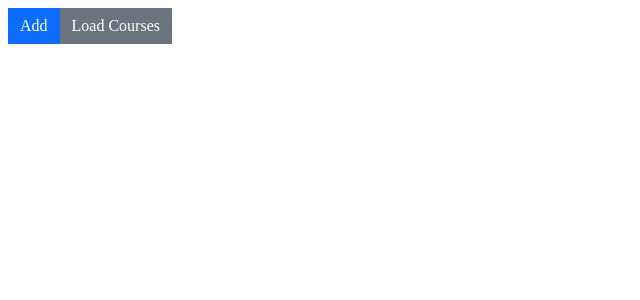
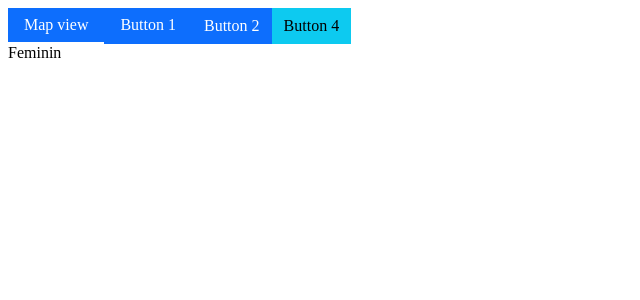
Before and after one commit to Mouhamet99/LetsAngular, an Angular app: page / in a window 1280 px wide. Shown: the top 300 px of the page, without its empty margins (0-640 px from the left). Built offline with nearby package versions, Linux system fonts and the light colour scheme.

Commit message:
ngClass directive to add or delete css classe on a HTML element

```diff
--- a/src/app/app.component.html
+++ b/src/app/app.component.html
@@ -1,19 +1,16 @@
-<!-- <ul class="nav nav-pills">
-  <li class="nav-item"><a class="nav-link"  [class.active]="viewMode == 'map'" (click)="viewMode = 'map'">Map view</a></li>
-  <li class="nav-item" ><a class="nav-link" [class.active]="viewMode == 'list'" (click)="viewMode = 'list'">List view</a></li>
+<ul class="nav nav-pills">
+  <li class="nav-item">
+    <!-- class binding -->
+    <a class="nav-link" [class.active]="viewMode == 'map'" (click)="viewMode = 'map'">Map view</a>
+  </li>
+    <!-- ngClass property binding -->
+    <a class="nav-link" [ngClass]="{'active': viewMode == 'map','btn-danger': viewMode == 'map'}" (click)="viewMode = 'map'">Button 1</a>
+    <a [ngClass]="'btn btn-primary'" (click)="viewMode = 'list'">Button 2</a>
+    <a [ngClass]="['btn', 'btn-info']" (click)="viewMode = 'list'">Button 4</a>
 </ul>
 
-<div [ngSwitch]="viewMode">
-  <p *ngSwitchCase="'map'">Map View </p>
-  <p *ngSwitchCase="'list'">List View </p>
-  <p *ngSwitchDefault>OtherWhise View </p>
+<div [ngSwitch]="sexe">
+  <p *ngSwitchCase="'m'">Masculin</p>
+  <p *ngSwitchCase="'f'">Feminin</p>
+  <p *ngSwitchDefault>UNdefined</p>
 </div>
- -->
-<button class="btn btn-primary" (click)="add()">Add</button>
-<button class="btn btn-secondary" (click)="loadCourses()">Load Courses</button>
- <ul *ngFor="let course of courses, index as i; even as isEvent; let odd = odd; trackBy: trackCourses">
-   <li>
-     {{i}} - {{ course.title }} {{ isEvent ? 'even': 'odd'}}
-    <button (click)="onRemove(course)">remove</button>
-   </li>
- </ul>
--- a/src/app/app.component.ts
+++ b/src/app/app.component.ts
@@ -7,6 +7,8 @@ import { Component } from '@angular/core';
 })
 export class AppComponent {
   courses :Course[] = [];
+  viewMode: string = 'map';
+  sexe: string = 'f';
 
   add(){
     this.courses.push({id: 4, title: "Course 4", author: "Rokhaya"})
```
